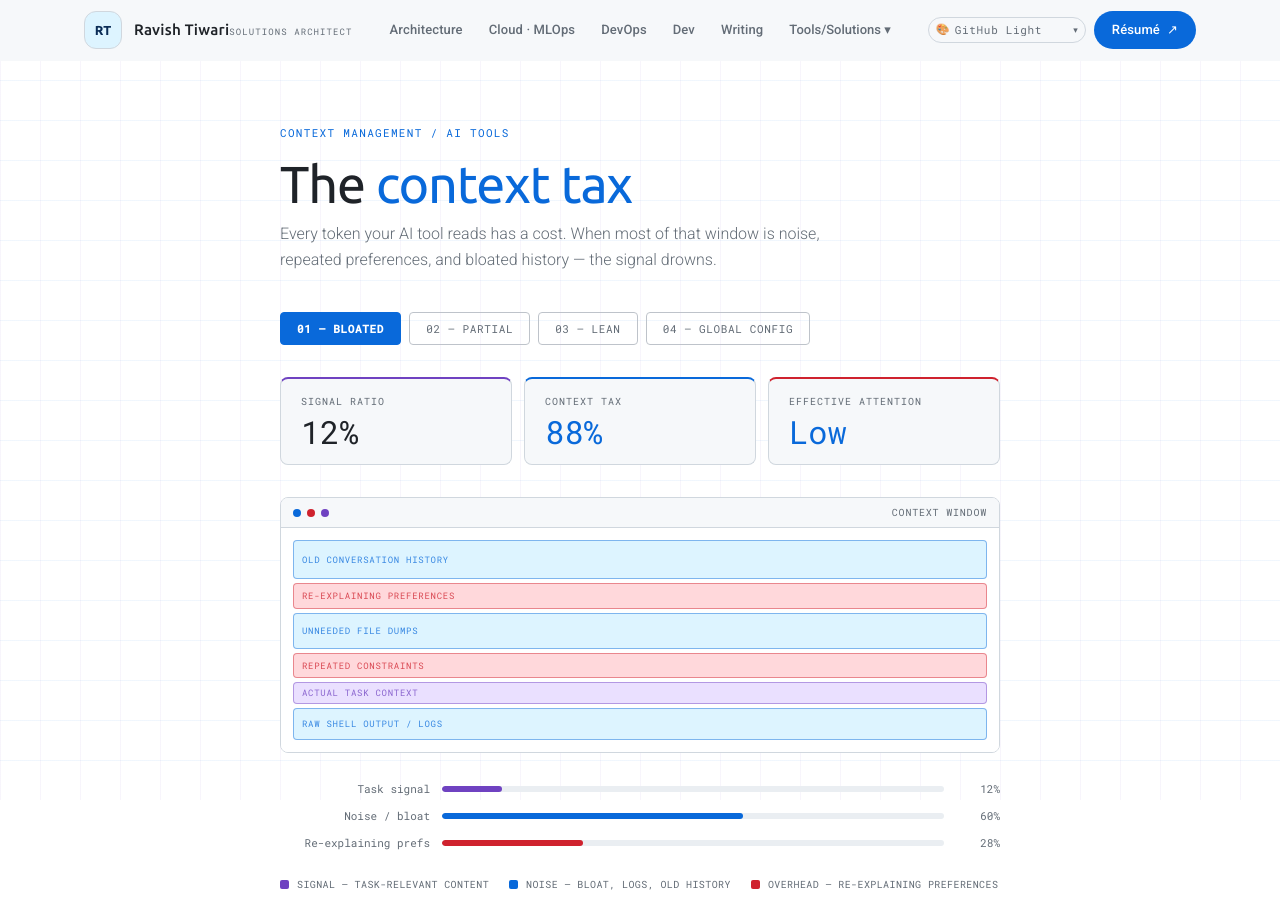
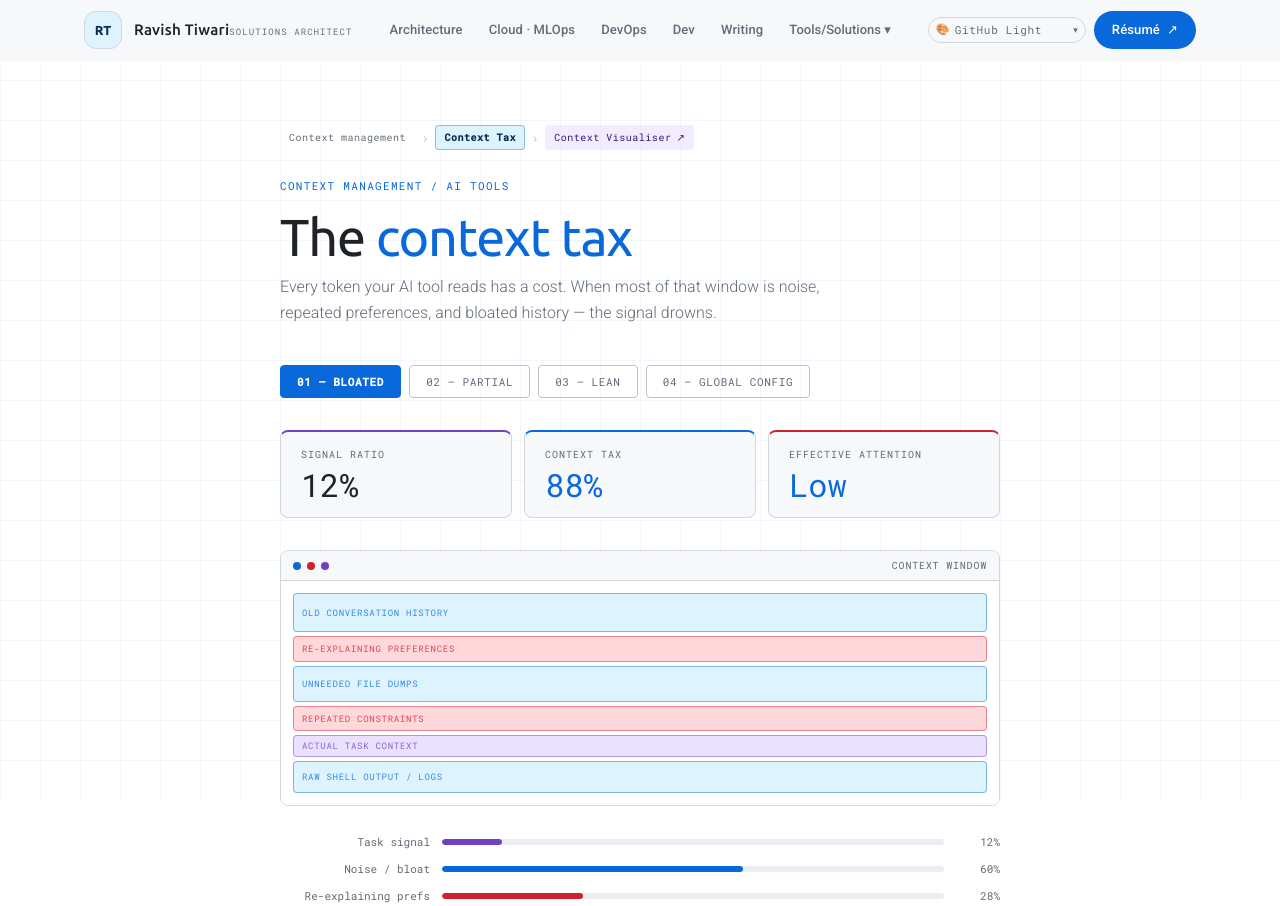
Before and after one commit to ravishtiwari/ravishtiwari.github.io, an Eleventy site: page src/context/index.njk in a window 1280 px wide. Shown: the top 906 px of the page. Built offline with nearby package versions, Linux system fonts and the light colour scheme; Eleventy itself is replaced by a stand-in of ours; files that its build step writes are made by us from their sources; a web font is replaced by a local one.

```diff
--- /dev/null
+++ b/src/_includes/context-path.njk
@@ -0,0 +1,11 @@
+<nav class="context-path" aria-label="Context page navigation">
+  <ol>
+    <li class="context-path-root"><span>Context management</span></li>
+    <li>
+      {% if page.url == '/context/' %}<span aria-current="page">Context Tax</span>{% else %}<a href="/context/">Context Tax</a>{% endif %}
+    </li>
+    <li class="context-path-child">
+      {% if page.url == '/context/visualiser.html' %}<span aria-current="page">Context Visualiser</span>{% else %}<a href="/context/visualiser.html">Context Visualiser <span aria-hidden="true">↗</span></a>{% endif %}
+    </li>
+  </ol>
+</nav>
--- a/src/context/index.njk
+++ b/src/context/index.njk
@@ -9,6 +9,7 @@ pageScript: /assets/context-tax.js
 ---
 {% include "site-nav.njk" %}
 <main class="tool-shell">
+  {% include "context-path.njk" %}
   <p class="tool-kicker">Context management / AI tools</p>
   <h1 class="tool-title">The <em>context tax</em></h1>
   <p class="tool-subtitle">Every token your AI tool reads has a cost. When most of that window is noise, repeated preferences, and bloated history — the signal drowns.</p>
```
Also changed, not shown: src/context/visualiser.njk (+20 -1 lines).
